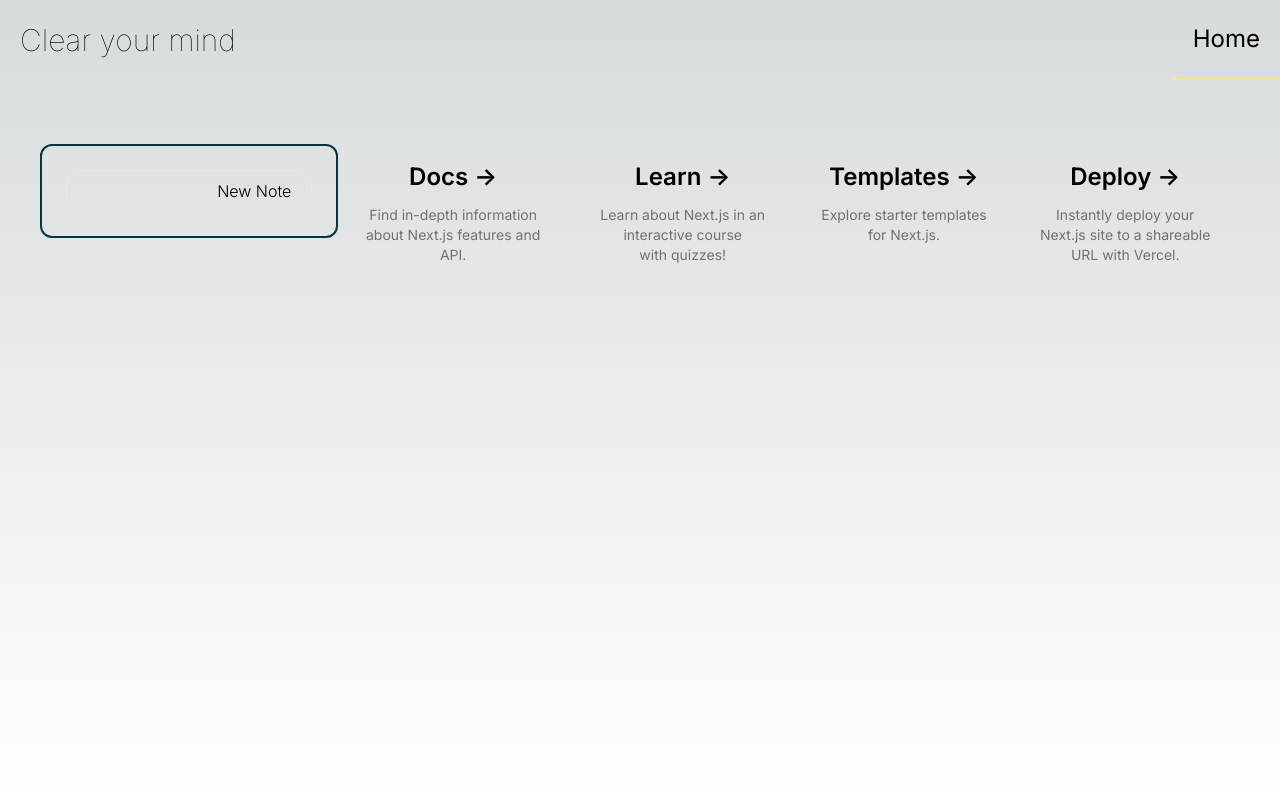
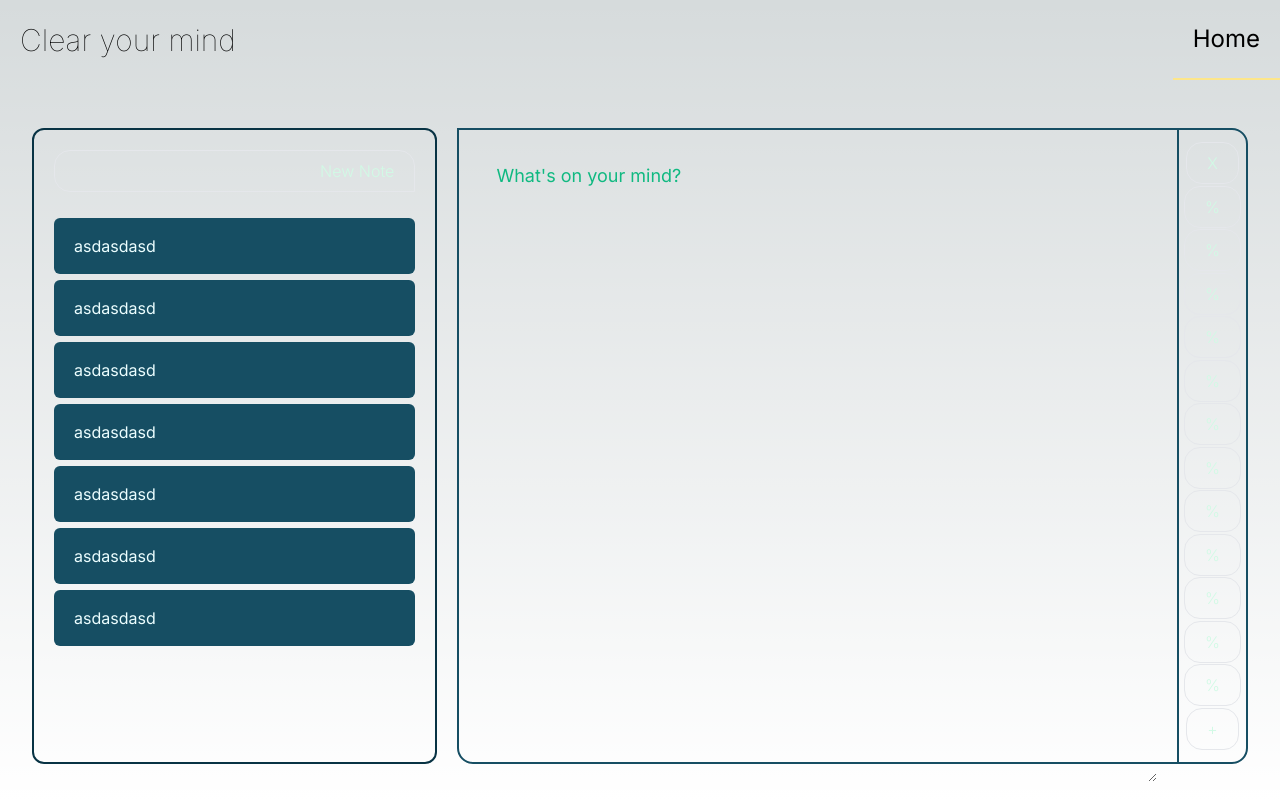
Before and after one commit to AminHosseini96/NoteList-LearningNextJS, a Next.js app: page / in a window 1280 px wide. Both pictures are taken after a click on the button "New Note". Built offline with nearby package versions, Linux system fonts and the light colour scheme.

Commit message:
implementation list item

```diff
--- a/src/app/components/Button/Button.index.tsx
+++ b/src/app/components/Button/Button.index.tsx
@@ -1,20 +1,18 @@
 'use client';
 
-import {useState} from "react";
+import React, { useState } from 'react';
 
 interface Props {
-  disabled?: boolean
-  label?: string
-  icon?: string
-  style?: React.CSSProperties
-  onClick: () => void
+  disabled?: boolean;
+  label?: string;
+  icon?: string;
+  style?: React.CSSProperties;
+  onClick: () => void;
 }
 
-
-export const Button = ({disabled = false, onClick, icon, label, style}: Props) => {
-
-  const [hovered, setHovered] = useState(false)
-  const [clicked, setClicked] = useState(false)
+export const Button = ({ disabled = false, onClick, icon, label, style }: Props) => {
+  const [hovered, setHovered] = useState(false);
+  const [clicked, setClicked] = useState(false);
 
   const handleClick = () => {
     setClicked(true);
@@ -23,15 +21,11 @@ export const Button = ({disabled = false, onClick, icon, label, style}: Props) =
 
   return (
     <button
-      className={
-        `group border h-5 min-w-5 w-fit px-5 py-5 transition-all dark:border-emerald-900 flex hover:bg-emerald-900 rounded-2xl rounded-br-none items-center`
-      }
+      className={`group border h-5 min-w-5 w-fit px-5 py-5 transition-all dark:border-emerald-900 flex hover:bg-emerald-900 rounded-2xl rounded-br-none items-center`}
       disabled={disabled}
       style={style}
       onClick={handleClick}>
-      <p className={'font-light capitalize'}>
-        {label}
-      </p>
+      <p className={'font-light capitalize text-emerald-100'}>{label}</p>
     </button>
-  )
-}
+  );
+};
--- a/src/app/components/Header/Header.index.tsx
+++ b/src/app/components/Header/Header.index.tsx
@@ -1,11 +1,10 @@
 'use client';
 
-import {useState} from "react";
-import {useRouter} from 'next/navigation'
+import { useState } from 'react';
+import { useRouter } from 'next/navigation';
 
-export const HeaderIndex = () => {
-
-  const [hovered, setHovered] = useState(false)
+export const Header = () => {
+  const [hovered, setHovered] = useState(false);
 
   const router = useRouter();
 
@@ -14,20 +13,16 @@ export const HeaderIndex = () => {
   };
 
   return (
-    <div className={"fixed h-20 w-full justify-between items-center pl-5 flex flex-row text-2xl dark:text-amber-100 dark:bg-emerald-900 "}>
+    <div className={'fixed h-20 w-full justify-between items-center pl-5 flex flex-row text-2xl dark:text-amber-100 dark:bg-emerald-950 '}>
       <p className={'font-thin text-3xl'}>Clear your mind</p>
       <div
-        className={
-          `h-full px-5 flex dark:text-emerald-100 justify-center items-center ${hovered ? 'dark:bg-emerald-800 cursor-pointer' : 'dark:bg-emerald-900'}
-        border-b-2 border-b-amber-200`
-        }
+        className={`h-full px-5 flex dark:text-emerald-100 justify-center items-center ${hovered ? 'dark:bg-emerald-900 cursor-pointer' : ''}
+        border-b-2 border-b-amber-200`}
         onMouseEnter={() => setHovered(true)}
         onMouseLeave={() => setHovered(false)}
-        style={{transition: 'background-color 0.2s ease'}}
-      >
-        <p onClick={() => {
-        }}>Home</p>
+        style={{ transition: 'background-color 0.2s ease' }}>
+        <p onClick={() => {}}>Home</p>
       </div>
     </div>
-  )
-}
+  );
+};
--- /dev/null
+++ b/src/app/components/ListItem/ListItem.index.tsx
@@ -0,0 +1,24 @@
+import { useState } from 'react';
+
+interface Props {
+  label: string;
+  onClick: () => void;
+}
+
+export const ListItem = ({ label, onClick }: Props) => {
+  const [clicked, setClicked] = useState(false);
+
+  const handleClick = () => {
+    setClicked(!clicked);
+    onClick();
+  };
+
+  return (
+    <div
+      onClick={handleClick}
+      className={'px-5 py-4 mx-5 my-1.5 rounded-md transition-all hover:bg-cyan-800 bg-cyan-900'}
+      style={{ backgroundColor: clicked ? 'rgb(6,95,70)' : 'rgb(22,78,99)' }}>
+      <p className={'text-cyan-50'}>{label}</p>
+    </div>
+  );
+};
--- a/src/app/globals.css
+++ b/src/app/globals.css
@@ -13,8 +13,8 @@
 @media (prefers-color-scheme: dark) {
   :root {
     --foreground-rgb: 255, 255, 255;
-    --background-start-rgb: 0, 0, 0;
-    --background-end-rgb: 0, 0, 0;
+    --background-start-rgb: 5, 19, 54;
+    --background-end-rgb:  0, 29, 21;
   }
 }
 
--- a/src/app/page.tsx
+++ b/src/app/page.tsx
@@ -1,61 +1,100 @@
 'use client';
 
 import './globals.css';
-import { HeaderIndex } from '@/app/components/Header/Header.index';
+import { Header } from '@/app/components/Header/Header.index';
 import { Button } from '@/app/components/Button/Button.index';
+import { useState } from 'react';
+import { ListItem } from '@/app/components/ListItem/ListItem.index';
 
 export default function Home() {
+  const [newNote, setNewNote] = useState(false);
+  const [inputText, setInputText] = useState('');
+
   return (
     <main className='flex min-h-screen flex-col items-center justify-between'>
-      <HeaderIndex />
-      <div className='px-10 mb-32 mt-36 h flex flex-row text-center w-full'>
-        <div className={'h-full w-4/12 flex p-6 rounded-xl border-2 border-cyan-950'}>
-          <Button onClick={() => {}} label={'new note'} style={{ width: '100%', justifyContent: 'flex-end' }} />
+      <Header />
+      <div className='px-8 py-8 mb-1 mt-24 flex flex-row w-full flex-1 justify-between'>
+        <div className={'w-4/12 rounded-xl border-2 border-cyan-950 flex-col'}>
+          <div className={'p-5'}>
+            <Button
+              onClick={() => {
+                setNewNote(!newNote);
+              }}
+              label={'new note'}
+              style={{ width: '100%', justifyContent: 'flex-end' }}
+            />
+          </div>
+          <div>
+            <ListItem label={'asdasdasd'} onClick={() => {}} />
+            <ListItem label={'asdasdasd'} onClick={() => {}} />
+            <ListItem label={'asdasdasd'} onClick={() => {}} />
+            <ListItem label={'asdasdasd'} onClick={() => {}} />
+            <ListItem label={'asdasdasd'} onClick={() => {}} />
+            <ListItem label={'asdasdasd'} onClick={() => {}} />
+            <ListItem label={'asdasdasd'} onClick={() => {}} />
+          </div>
         </div>
 
-        <a
-          href='https://nextjs.org/docs?utm_source=create-next-app&utm_medium=appdir-template&utm_campaign=create-next-app'
-          className='group rounded-lg border border-transparent px-5 py-4 transition-colors hover:border-gray-300 hover:bg-yellow-50-100 hover:dark:border-neutral-700 hover:dark:bg-neutral-800/30'
-          target='_blank'
-          rel='noopener noreferrer'>
-          <h2 className={`mb-3 text-2xl font-semibold`}>
-            Docs <span className='inline-block transition-transform group-hover:translate-x-1 motion-reduce:transform-none'>-&gt;</span>
-          </h2>
-          <p className={`m-0 max-w-[30ch] text-sm opacity-50`}>Find in-depth information about Next.js features and API.</p>
-        </a>
+        <div className={'w-8/12 pl-5 flex flex-1'}>
+          {newNote && (
+            <div
+              className={
+                'w-full border-2 border-cyan-900 rounded-2xl rounded-tl-none flex flex-row'
+              }>
+              <textarea
+                value={inputText}
+                onChange={(event) => {
+                  setInputText(event.target.value);
+                }}
+                style={{
+                  fontSize: 18,
+                  caretColor: '#307F69',
+                  outline: 'none',
+                }}
+                placeholder={" What's on your mind?"}
+                className={
+                  'bg-transparent h-full w-full p-3 m-5 cursor-text placeholder:text-emerald-500 text-emerald-100'
+                }
+              />
+              <div
+                className={
+                  'w-20 py-3 border-2 border-cyan-900 border-r-0 border-b-0 border-t-0 flex flex-col items-center justify-between '
+                }>
+                <Button
+                  onClick={() => {
+                    setInputText('');
+                  }}
+                  label={'X'}
+                  style={{ borderBottomRightRadius: 15 }}
+                />
+                <Button onClick={() => {}} label={'%'} style={{ borderBottomRightRadius: 15 }} />
+                <Button onClick={() => {}} label={'%'} style={{ borderBottomRightRadius: 15 }} />
+                <Button onClick={() => {}} label={'%'} style={{ borderBottomRightRadius: 15 }} />
+                <Button onClick={() => {}} label={'%'} style={{ borderBottomRightRadius: 15 }} />
+                <Button onClick={() => {}} label={'%'} style={{ borderBottomRightRadius: 15 }} />
+                <Button onClick={() => {}} label={'%'} style={{ borderBottomRightRadius: 15 }} />
+                <Button onClick={() => {}} label={'%'} style={{ borderBottomRightRadius: 15 }} />
+                <Button onClick={() => {}} label={'%'} style={{ borderBottomRightRadius: 15 }} />
+                <Button onClick={() => {}} label={'%'} style={{ borderBottomRightRadius: 15 }} />
+                <Button onClick={() => {}} label={'%'} style={{ borderBottomRightRadius: 15 }} />
+                <Button onClick={() => {}} label={'%'} style={{ borderBottomRightRadius: 15 }} />
+                <Button onClick={() => {}} label={'%'} style={{ borderBottomRightRadius: 15 }} />
+                <Button onClick={() => {}} label={'+'} style={{ borderBottomRightRadius: 15 }} />
+              </div>
+            </div>
+          )}
+        </div>
 
-        <a
-          href='https://nextjs.org/learn?utm_source=create-next-app&utm_medium=appdir-template-tw&utm_campaign=create-next-app'
-          className='group rounded-lg border border-transparent px-5 py-4 transition-colors hover:border-gray-300 hover:bg-gray-100 hover:dark:border-neutral-700 hover:dark:bg-neutral-800/30'
-          target='_blank'
-          rel='noopener noreferrer'>
-          <h2 className={`mb-3 text-2xl font-semibold`}>
-            Learn <span className='inline-block transition-transform group-hover:translate-x-1 motion-reduce:transform-none'>-&gt;</span>
-          </h2>
-          <p className={`m-0 max-w-[30ch] text-sm opacity-50`}>Learn about Next.js in an interactive course with&nbsp;quizzes!</p>
-        </a>
-
-        <a
-          href='https://vercel.com/templates?framework=next.js&utm_source=create-next-app&utm_medium=appdir-template&utm_campaign=create-next-app'
-          className='group rounded-lg border border-transparent px-5 py-4 transition-colors hover:border-gray-300 hover:bg-gray-100 hover:dark:border-neutral-700 hover:dark:bg-neutral-800/30'
-          target='_blank'
-          rel='noopener noreferrer'>
-          <h2 className={`mb-3 text-2xl font-semibold`}>
-            Templates <span className='inline-block transition-transform group-hover:translate-x-1 motion-reduce:transform-none'>-&gt;</span>
-          </h2>
-          <p className={`m-0 max-w-[30ch] text-sm opacity-50`}>Explore starter templates for Next.js.</p>
-        </a>
-
-        <a
-          href='https://vercel.com/new?utm_source=create-next-app&utm_medium=appdir-template&utm_campaign=create-next-app'
-          className='group rounded-lg border border-transparent px-5 py-4 transition-colors hover:border-gray-300 hover:bg-gray-100 hover:dark:border-neutral-700 hover:dark:bg-neutral-800/30'
-          target='_blank'
-          rel='noopener noreferrer'>
-          <h2 className={`mb-3 text-2xl font-semibold`}>
-            Deploy <span className='inline-block transition-transform group-hover:translate-x-1 motion-reduce:transform-none'>-&gt;</span>
-          </h2>
-          <p className={`m-0 max-w-[30ch] text-sm opacity-50 text-balance`}>Instantly deploy your Next.js site to a shareable URL with Vercel.</p>
-        </a>
+        {/*<a*/}
+        {/*  href='https://nextjs.org/docs?utm_source=create-next-app&utm_medium=appdir-template&utm_campaign=create-next-app'*/}
+        {/*  className='group rounded-lg border border-transparent px-5 py-4 transition-colors hover:border-gray-300 hover:bg-yellow-50-100 hover:dark:border-neutral-700 hover:dark:bg-neutral-800/30'*/}
+        {/*  target='_blank'*/}
+        {/*  rel='noopener noreferrer'>*/}
+        {/*  <h2 className={`mb-3 text-2xl font-semibold`}>*/}
+        {/*    Docs <span className='inline-block transition-transform group-hover:translate-x-1 motion-reduce:transform-none'>-&gt;</span>*/}
+        {/*  </h2>*/}
+        {/*  <p className={`m-0 max-w-[30ch] text-sm opacity-50`}>Find in-depth information about Next.js features and API.</p>*/}
+        {/*</a>*/}
       </div>
     </main>
   );
```
Also changed, not shown: 1 other file (tests, documents, lock files or other folders).
